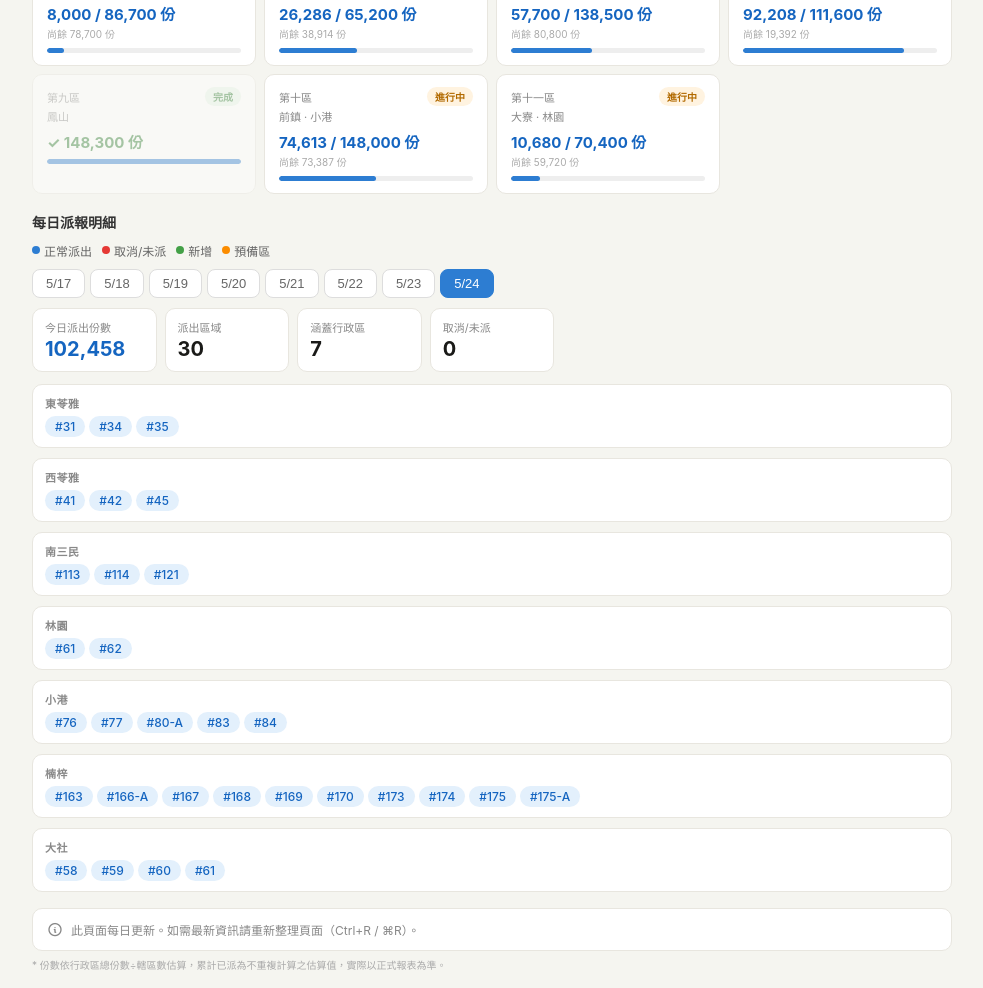
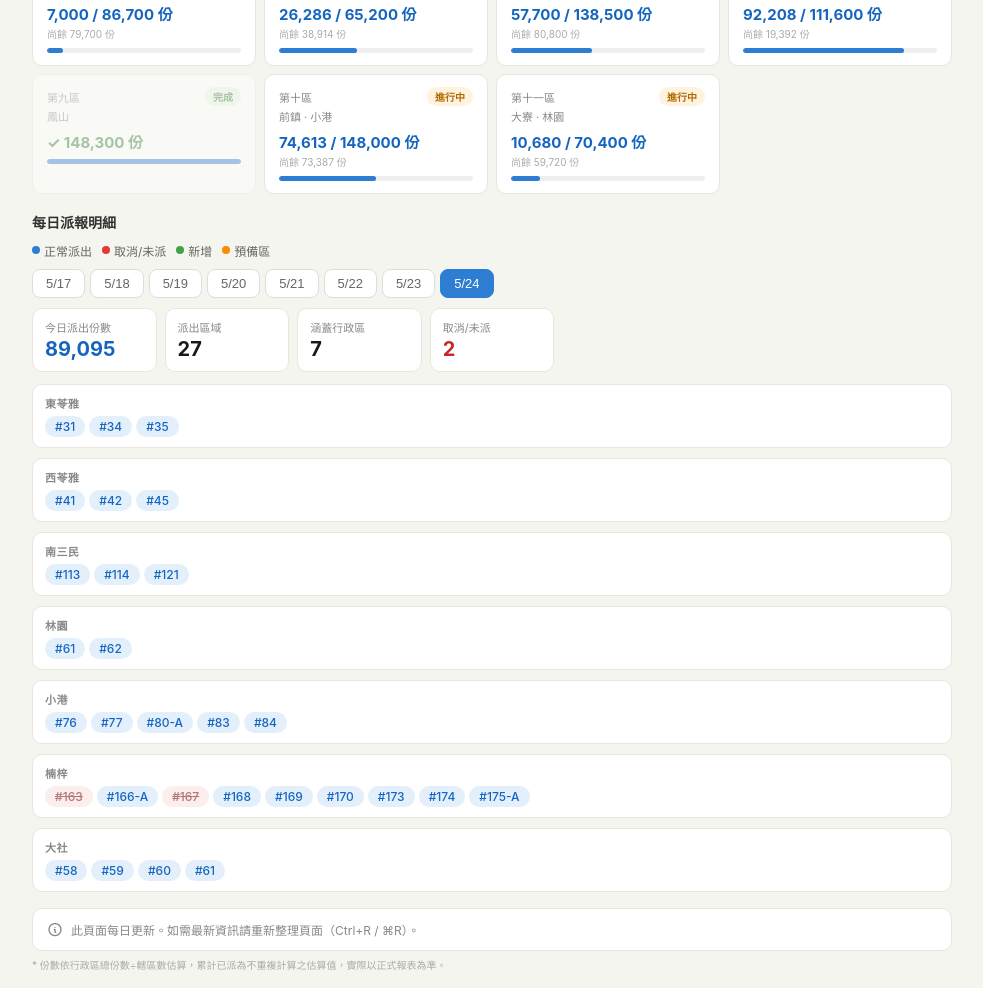
Before and after one commit to adam394141/delivery, a plain HTML site: page index.html in a window 1280 px wide. Shown: the part 477-1465 px from the top of the page, without its empty margins (148-1131 px from the left). Drawn offline with Linux system fonts and the light colour scheme.

Commit message:
Update index.html

```diff
--- a/index.html
+++ b/index.html
@@ -158,7 +158,7 @@ const RAW = {
   "南三民":["#113","#114","#121"],
   "林園":["#61","#62"],
   "小港":["#76","#77","#80-A","#83","#84"],
-  "楠梓":["#163","#166-A","#167","#168","#169","#170","#173","#174","#175","#175-A"],
+  "楠梓":[{t:"cancelled",v:"#163"},"#166-A",{t:"cancelled",v:"#167"},"#168","#169","#170","#173","#174","#175-A"],
   "大社":["#58","#59","#60","#61"]
 }
 };
@@ -174,8 +174,8 @@ const PA={
   '東苓雅':2703,'西苓雅':2703,'苓雅':2703,
   '左營（新莊仔）':2855,'左營':2855,
   '楠梓':4121,'前金':2780,'新興':2470,
-  '路竹':2238,'湖內':2200,'小港':4607,
-  '林園':2670,'大社':2000
+  '路竹':4475,'湖內':3667,'小港':4607,
+  '林園':2670,'大社':1750,'仁武':4256,'大樹':2450,'大寮':4370,'內門':2500,'彌陀':3400,'燕巢':3533,'橋頭':4000,'旗山':3425,'梓官':3300,'茄萣':3433,'美濃':5167,'阿蓮':2375,'岡山':4388,'杉林':2250,'甲仙':1050,'鳥松':2814,'永安':5500,'田寮':2500
 };
 const SD2D={
   '西三民':'三民','北三民':'三民','南三民':'三民','三民':'三民',
@@ -187,7 +187,7 @@ const SD2D={
   '左營（新莊仔）':'左營','左營':'左營',
   '楠梓':'楠梓','前金':'前金','新興':'新興',
   '路竹':'路竹','湖內':'湖內','小港':'小港',
-  '林園':'林園','大社':'大社'
+  '林園':'林園','大社':'大社','仁武':'仁武','大樹':'大樹','大寮':'大寮','內門':'內門','彌陀':'彌陀','燕巢':'燕巢','橋頭':'橋頭','旗山':'旗山','梓官':'梓官','茄萣':'茄萣','美濃':'美濃','阿蓮':'阿蓮','岡山':'岡山','杉林':'杉林','甲仙':'甲仙','鳥松':'鳥松','永安':'永安','田寮':'田寮'
 };
 const ZONES=[
   {id:'第一區',total:45800,dists:['杉林','甲仙','六龜','內門','旗山','美濃']},
@@ -202,7 +202,7 @@ const ZONES=[
   {id:'第十區',total:148000,dists:['前鎮','小港']},
   {id:'第十一區',total:70400,dists:['大寮','林園']}
 ];
-const DT={'三民':138500,'鳳山':148300,'前鎮':78900,'小港':69100,'鼓山':44900,'鹽埕':11300,'旗津':9000,'苓雅':73000,'前金':13900,'新興':24700,'左營':62800,'楠梓':78300,'路竹':17900,'湖內':11000,'茄萣':10300,'阿蓮':9500,'田寮':2500,'大社':14000,'仁武':38300,'鳥松':19700,'大樹':14700,'永安':5500,'岡山':35100,'燕巢':10600,'彌陀':6800,'梓官':13200,'橋頭':16000,'杉林':4500,'甲仙':2100,'六龜':5000,'內門':5000,'旗山':13700,'美濃':15500,'大寮':43700,'林園':26700};
+const DT={'三民':138500,'鳳山':148300,'前鎮':78900,'小港':69100,'鼓山':44900,'鹽埕':11300,'旗津':9000,'苓雅':73000,'前金':13900,'新興':24700,'左營':62800,'楠梓':78300,'路竹':17900,'湖內':11000,'茄萣':10300,'阿蓮':9500,'田寮':2500,'彌陀':6800,'燕巢':10600,'橋頭':16000,'旗山':13700,'梓官':13200,'美濃':15500,'岡山':35100,'杉林':4500,'甲仙':2100,'鳥松':19700,'永安':5500,'大社':14000,'仁武':38300,'鳥松':19700,'大樹':14700,'永安':5500,'岡山':35100,'燕巢':10600,'彌陀':6800,'梓官':13200,'橋頭':16000,'杉林':4500,'甲仙':2100,'六龜':5000,'內門':5000,'旗山':13700,'美濃':15500,'大寮':43700,'林園':26700};
 
 function n(x){return typeof x==='string'?{t:'normal',v:x}:x;}
 function fmt(v){return Math.round(v).toLocaleString();}
```
